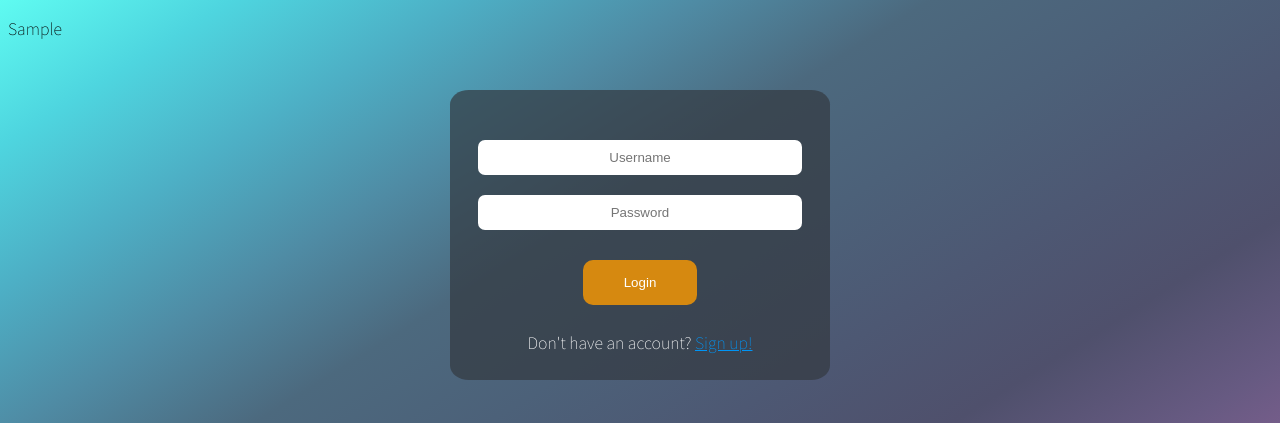
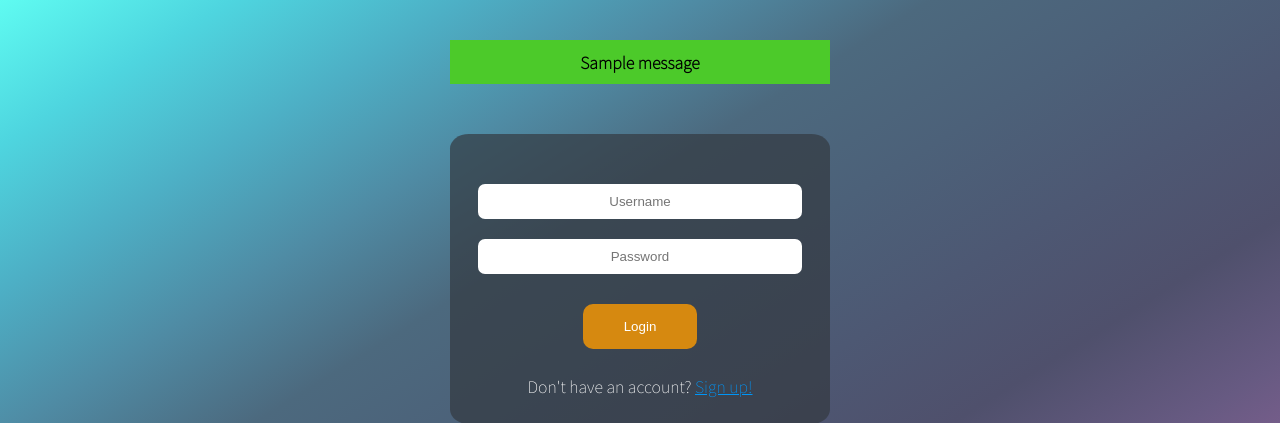
Before and after one commit to Daniel-Alba15/Instagram-clone, a Django app: template templates/users/login.html in a window 1280 px wide. Shown: the top 423 px of the page. Run offline with Django 3.2, Linux system fonts and the light colour scheme; the template is opened without the code that fills it: most values are stand-ins (such as "Sample title", 1, 10 or a date in 2020); one stand-in notice (Sample message) is shown.

Commit message:
mejorando el frontend

```diff
--- a/templates/users/login.html
+++ b/templates/users/login.html
@@ -10,30 +10,34 @@
 
 {% block content %}
 
-
 <body class="login">
 
-{% if succes_sign_up %}
-    <p>{{ succes_sign_up }}</p>
+    {% if messages %}
+    <div class="warning-login">
+        {% for message in messages %}
+        <p id="succes-login"><strong>{{ message }}</strong></p>
+        {% endfor %}
+    </div>
     {% endif %}
 
 
     {% if form.errors %}
-    <div role="alert" class="alert alert-danger" id="login_errors">
-        <span class="text-uppercase text-center" id="error">{{ form.errors }}</span>
+    <div class="warning-login">
+
+        {% for field in form %}
+            {% for error in field.errors %}
+                <div class="alert alert-danger">
+                    <p id="fail-login"><strong>{{ error }}</strong></p>
+                </div>
+            {% endfor %}
+        {% endfor %}
+        {% for error in form.non_field_errors %}
+            <div class="alert alert-danger">
+                <p id="fail-login"><strong>{{ error }}</strong></p>
+            </div>
+        {% endfor %}
     </div>
     {% endif %}
-
-<!-- El nombre de la url en action es el mismo que se le pueso al metodo en el archivo urls.py -->
-<!-- <form method="POST" action="{% url 'users:login' %}"> {% csrf_token %}
-    <div id="login_form" class="shadow-lg">
-        <input type="text" class="center" name="username" placeholder="Username" required>
-        <input type="password" id="password" class="center" placeholder="Password" name="password" required>
-        <button class="btn btn-primary center" id="login_btn" type="submit">Login</button>
-        <a class="btn btn-primary center" id="signup_btn" role="button" href="{% url 'users:signup' %}">Sign up</a>
-    </div>
-</form> -->
-
 
     <div class="login-form-container">
         <form action="{% url 'users:login' %}" method="POST" class="login-form">{% csrf_token %}
@@ -41,13 +45,14 @@
             <input type="text" class="username" id="username" name="username" placeholder="Username" required>
 
             <label for="password"></label>
-            <input type="password" class="password" id="password" name="password" placeholder="Password" autocapitalize="off" required>
+            <input type="password" class="password" id="password" name="password" placeholder="Password"
+                autocapitalize="off" required>
 
             <!-- <input type="submit" value="Enviar"/> -->
 
             <button type="submit">Login</button>
-            <p class="text-singup">Don't have an account?    <a class="text-singup" href="{% url 'users:signup' %}">Sign up!</a></p>
-
+            <p class="text-singup">Don't have an account? <a class="text-singup" href="{% url 'users:signup' %}">Sign
+                    up!</a></p>
         </form>
     </div>
 </body>
--- a/users/forms.py
+++ b/users/forms.py
@@ -26,7 +26,7 @@
         query = User.objects.filter(username=username).exists()
 
         if query:
-            raise forms.ValidationError('Username is alredy taken!')
+            raise forms.ValidationError(('Username is alredy taken!'), code='invalid')
 
         return username
 
@@ -37,7 +37,7 @@
         password_confirm = data['password_confirm']
 
         if password != password_confirm:
-            raise forms.ValidationError('Passwords do not match!')
+            raise forms.ValidationError(('Passwords do not match!'), code='invalid')
 
     def save(self):
         data = self.cleaned_data
--- a/users/static/css/styles.css
+++ b/users/static/css/styles.css
@@ -5,7 +5,6 @@
     /* para que el background ocupe toda la pantalla */
     background-attachment: fixed;
     background-size: cover;
-    font-family: monospace;
     font-family: 'Noto Sans JP', sans-serif;
 }
 
@@ -80,6 +79,30 @@
 body {
     font-family: Arial, sans-serif;
 }
+
+.warning-login {
+    display: block;
+    margin: auto;
+    width: 30%;
+    text-align: center;
+    font-family: 'Noto Sans JP', sans-serif;
+    margin-top: 40px;
+    margin-bottom: 10px;
+
+    /* color: white; */
+    border-radius: 3%;
+}
+
+#succes-login {
+    padding: 10px;
+    background-color: #4CCA2A;
+}
+
+#fail-login {
+    padding: 10px;
+    background-color: red;
+}
+
 
 .post {
     display: block;
```
Also changed, not shown: templates/users/signup.html (+19 -5 lines), users/views.py (+16 -4 lines). Lines whose indentation alone changed are shown as unchanged.
